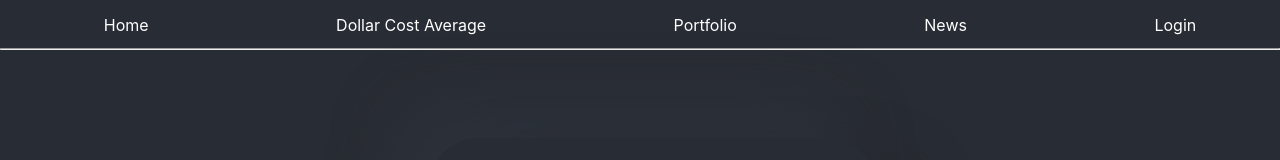
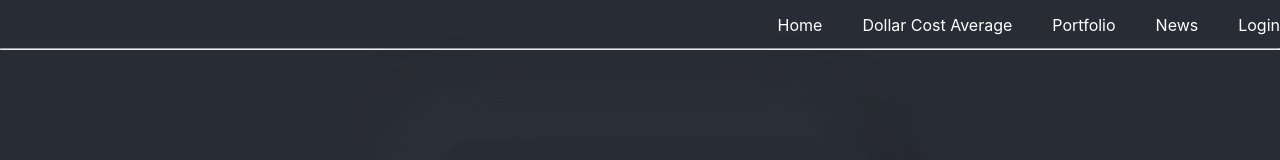
Before and after one commit to PikeyAU/CryptoCalculator, a React (Create React App) app: page /dca in a window 1280 px wide. Shown: the top 160 px of the page. Built offline with nearby package versions, Linux system fonts and the light colour scheme; no server answers.

Commit message:
Changes to navbar

```diff
--- a/src/components/navbar.js
+++ b/src/components/navbar.js
@@ -13,10 +13,12 @@ const Navbar = () => {
     const styles = {
         nav: {
             display: 'flex',
-            justifyContent: 'space-around',
+            justifyContent: 'right',
+            gap: '20px',
             width: '100vw',
             height: '5vh',
-            margin: 'auto'
+            margin: 'auto',
+
 
         },
         link: {
```
